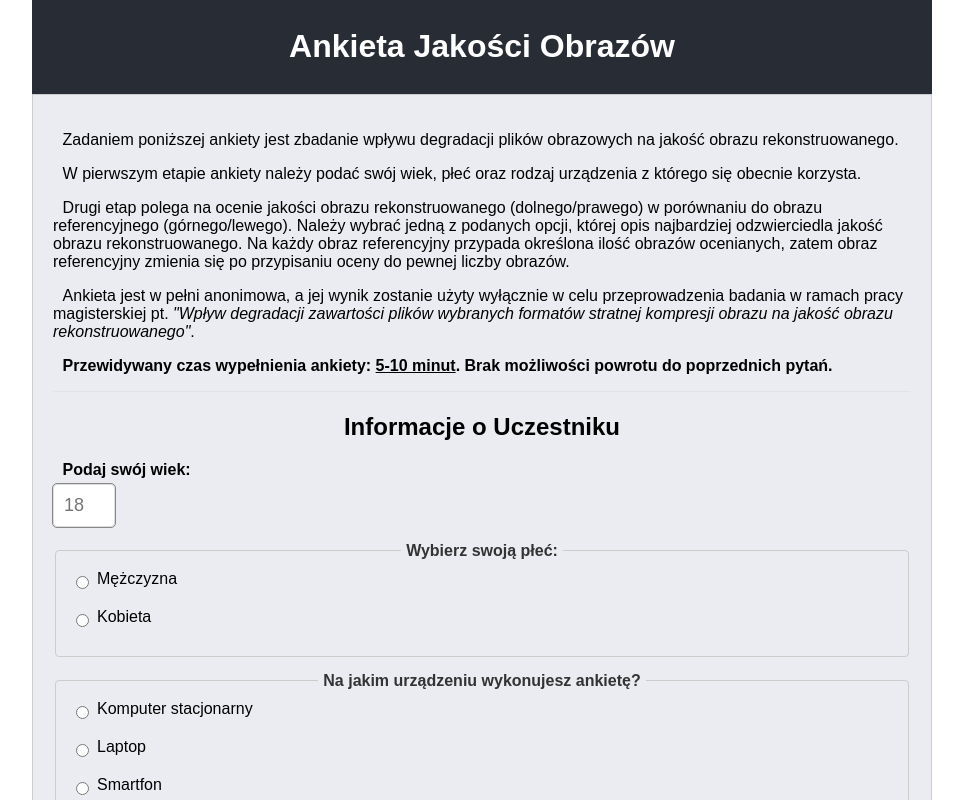
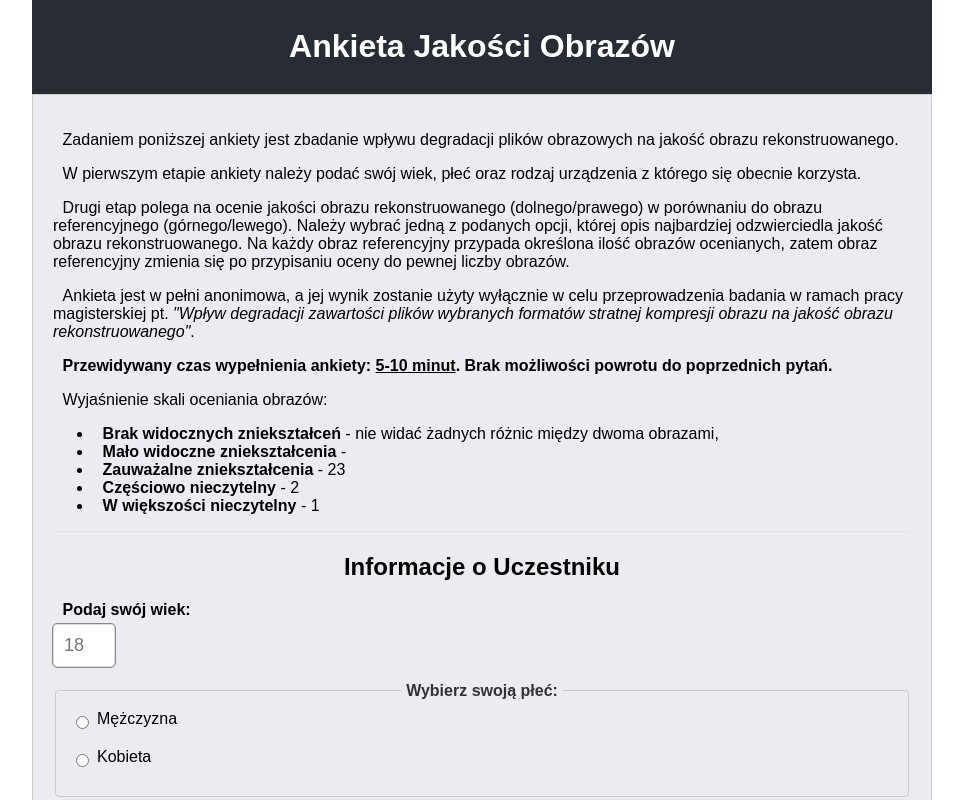
Before and after one commit to s96339/ankieta, a React (Create React App) app: page / in a window 1280 px wide. Shown: the top 800 px of the page, without its empty margins (158-1121 px from the left). Built offline with nearby package versions, Linux system fonts and the light colour scheme; no server answers.

Commit message:
Added description to rating scale

```diff
--- a/src/components/ParticipantInfoForm.js
+++ b/src/components/ParticipantInfoForm.js
@@ -1,5 +1,6 @@
 // src/components/ParticipantInfoForm.js
 import React, { useState } from "react";
+import { ratingLabels } from "../data/images";
 
 function ParticipantInfoForm({ onSubmit }) {
 	const [age, setAge] = useState("");
@@ -69,6 +70,16 @@ function ParticipantInfoForm({ onSubmit }) {
 					możliwości powrotu do poprzednich pytań.
 				</b>
 			</p>
+			<p>
+				Wyjaśnienie skali oceniania obrazów:
+				<ul>
+					{ratingLabels.map(item => (
+						<li key={item.value}>
+							<b>{item.label}</b> - {item.description}
+						</li>
+					))}
+				</ul>
+			</p>
 			<hr></hr>
 			<h2>Informacje o Uczestniku</h2>
 			<form onSubmit={handleSubmit}>
--- a/src/data/images.js
+++ b/src/data/images.js
@@ -225,9 +225,13 @@ export const imageSets = [
 ];
 
 export const ratingLabels = [
-	{ value: 5, label: "Brak widocznych zniekształceń" },
-	{ value: 4, label: "Mało widoczne zniekształcenia" },
-	{ value: 3, label: "Zauważalne zniekształcenia" },
-	{ value: 2, label: "Częściowo nieczytelny" },
-	{ value: 1, label: "W większości nieczytelny" },
+	{
+		value: 5,
+		label: "Brak widocznych zniekształceń",
+		description: "nie widać żadnych różnic między dwoma obrazami,",
+	},
+	{ value: 4, label: "Mało widoczne zniekształcenia", description: "" },
+	{ value: 3, label: "Zauważalne zniekształcenia", description: "23" },
+	{ value: 2, label: "Częściowo nieczytelny", description: "2" },
+	{ value: 1, label: "W większości nieczytelny", description: "1" },
 ];
```
